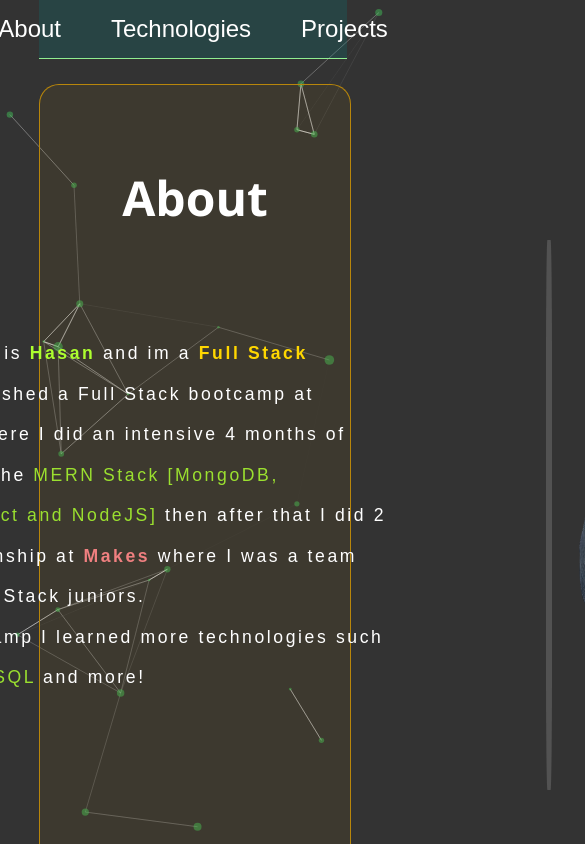
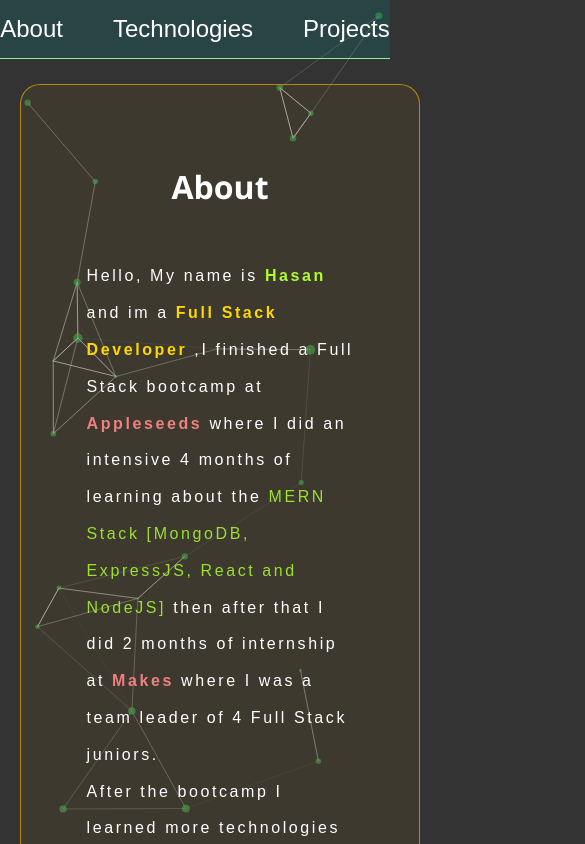
Before and after one commit to HasanOmar1/Portfolio, a React (Vite) app: page / in a window 390 px wide. Shown: the top 844 px of the page, 585 px wide, since content can reach past the window. Built offline with nearby package versions, Linux system fonts and the light colour scheme.

Commit message:
finished max-width 430px css

```diff
--- a/src/App.css
+++ b/src/App.css
@@ -30,7 +30,7 @@ body {
   display: flex;
   justify-content: center;
   align-items: center;
-  gap: 70px;
+  gap: 50px;
   flex-wrap: wrap;
 }
 
@@ -74,3 +74,36 @@ body {
   left: 100px;
   top: -42px;
 }
+
+@media (max-width: 430px) {
+  .title {
+    font-size: 2rem;
+  }
+
+  .tooltip-text {
+    width: 150px;
+  }
+  .tooltip .tooltip-text {
+    left: 0px;
+  }
+
+  .hasan-tooltip .tooltip-text {
+    left: 60px;
+  }
+
+  .section {
+    width: 400px;
+    margin: 0 20px;
+  }
+
+  .cards-container {
+    width: 350px;
+    gap: 50px;
+    margin-left: -50px;
+  }
+
+  .card {
+    width: 150px;
+    padding: 30px;
+  }
+}
--- a/src/App.tsx
+++ b/src/App.tsx
@@ -9,7 +9,9 @@ const App = () => {
   return (
     <>
       <ParticlesTS />
-      <Navbar />
+      <header>
+        <Navbar />
+      </header>
       <About />
       <Tech />
       <Projects />
--- a/src/components/about/About.css
+++ b/src/components/about/About.css
@@ -9,7 +9,7 @@
   padding-bottom: 100px;
 }
 
-.about-container {
+.About .about-container {
   display: flex;
   justify-content: center;
   align-items: center;
@@ -53,3 +53,27 @@
   top: -80px;
   left: 0px;
 }
+
+@media (max-width: 430px) {
+  .About .about-container {
+    flex-direction: column;
+  }
+
+  .About .title {
+    padding-bottom: 50px;
+  }
+
+  .About p {
+    font-size: 1rem;
+    width: 30ch;
+  }
+  .About .img-container {
+    width: 300px;
+    height: 400px;
+    margin-top: -100px;
+  }
+  .About .img-container img {
+    width: 300px;
+    top: -60px;
+  }
+}
--- a/src/components/about/About.tsx
+++ b/src/components/about/About.tsx
@@ -6,10 +6,10 @@ const About = () => {
     <main className="About section" id="about-section">
       <h1 className="title">About</h1>
       <div className="about-container">
-        <div className="info">
+        <div>
           <p>
             Hello, My name is<b id="name"> Hasan </b> and im a
-            <b id="job"> Full Stack Developer </b>I finished a Full Stack
+            <b id="job"> Full Stack Developer </b>,I finished a Full Stack
             bootcamp at
             <b id="company"> Appleseeds</b> where I did an intensive 4 months of
             learning about the<span className="tech"> MERN Stack </span>
--- a/src/components/navbar/Navbar.css
+++ b/src/components/navbar/Navbar.css
@@ -30,3 +30,10 @@ nav a:hover,
 nav a:visited:hover {
   color: darkgoldenrod;
 }
+
+@media (max-width: 430px) {
+  nav {
+    width: 100%;
+    margin: 0;
+  }
+}
--- a/src/components/projects/Projects.css
+++ b/src/components/projects/Projects.css
@@ -15,3 +15,9 @@
   display: flex;
   gap: 100px;
 }
+
+@media (max-width: 430px) {
+  .Projects .projects-container {
+    flex-direction: column;
+  }
+}
--- a/src/components/videoCard/VideoCard.css
+++ b/src/components/videoCard/VideoCard.css
@@ -18,11 +18,6 @@
   padding: 40px;
   text-decoration: underline 2px solid lightgreen;
   text-underline-offset: 7px;
-}
-
-.VideoCard .videoCard-container {
-  display: flex;
-  gap: 100px;
 }
 
 .VideoCard .links-container {
@@ -52,3 +47,18 @@
 .VideoCard .links:visited {
   color: aliceblue;
 }
+
+@media (max-width: 430px) {
+  .VideoCard {
+    margin-left: -50px;
+    width: 350px;
+  }
+
+  .VideoCard iframe {
+    width: 300px;
+  }
+
+  .VideoCard .links {
+    padding: 10px 35px;
+  }
+}
--- a/src/components/videoCard/VideoCard.tsx
+++ b/src/components/videoCard/VideoCard.tsx
@@ -16,7 +16,7 @@ const VideoCard = ({
   title,
 }: VideoCardProps) => {
   return (
-    <div className="VideoCard video-card">
+    <div className="VideoCard">
       <h2 className="project-name">{title}</h2>
       <iframe
         width="560"
```
